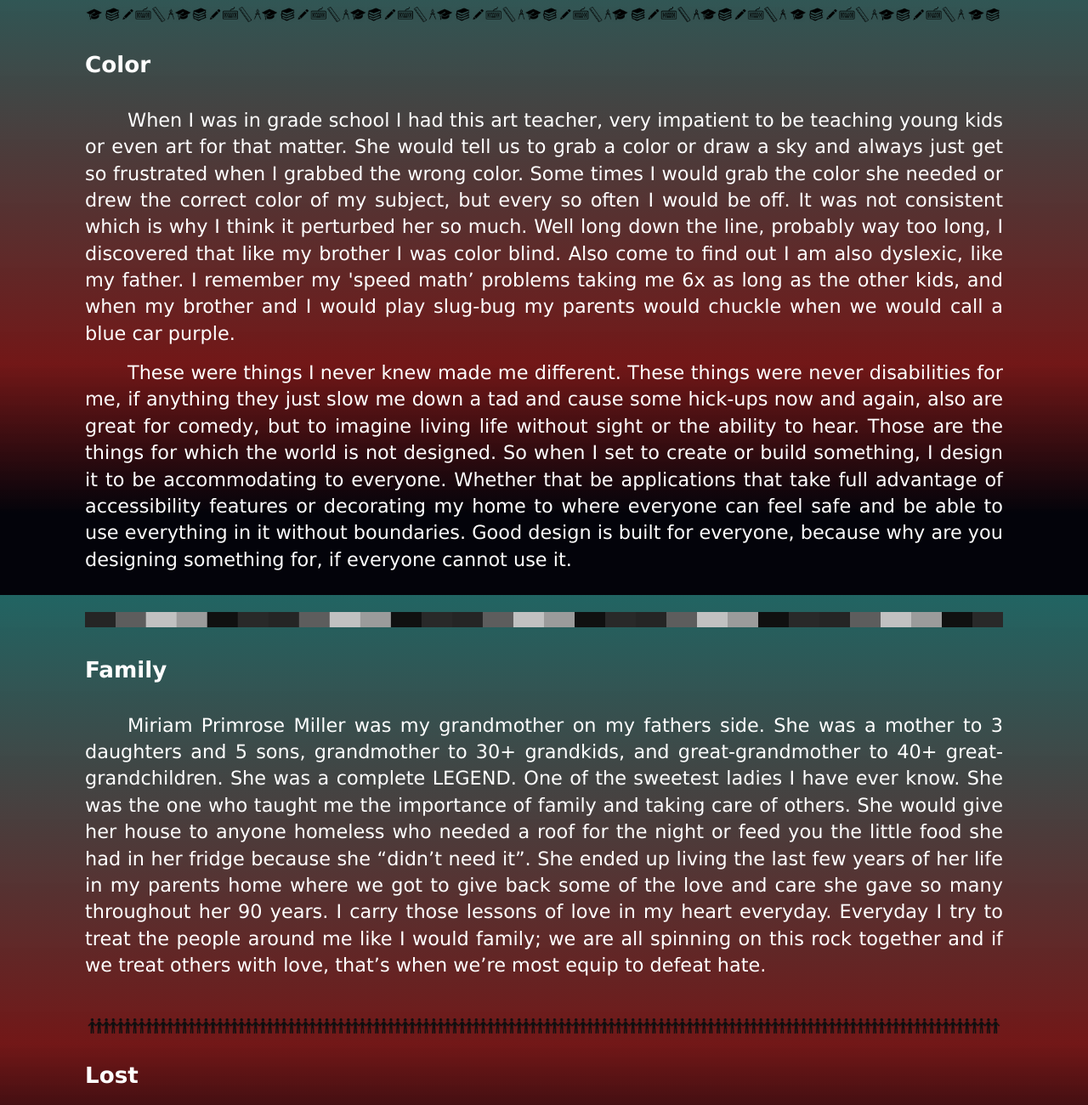
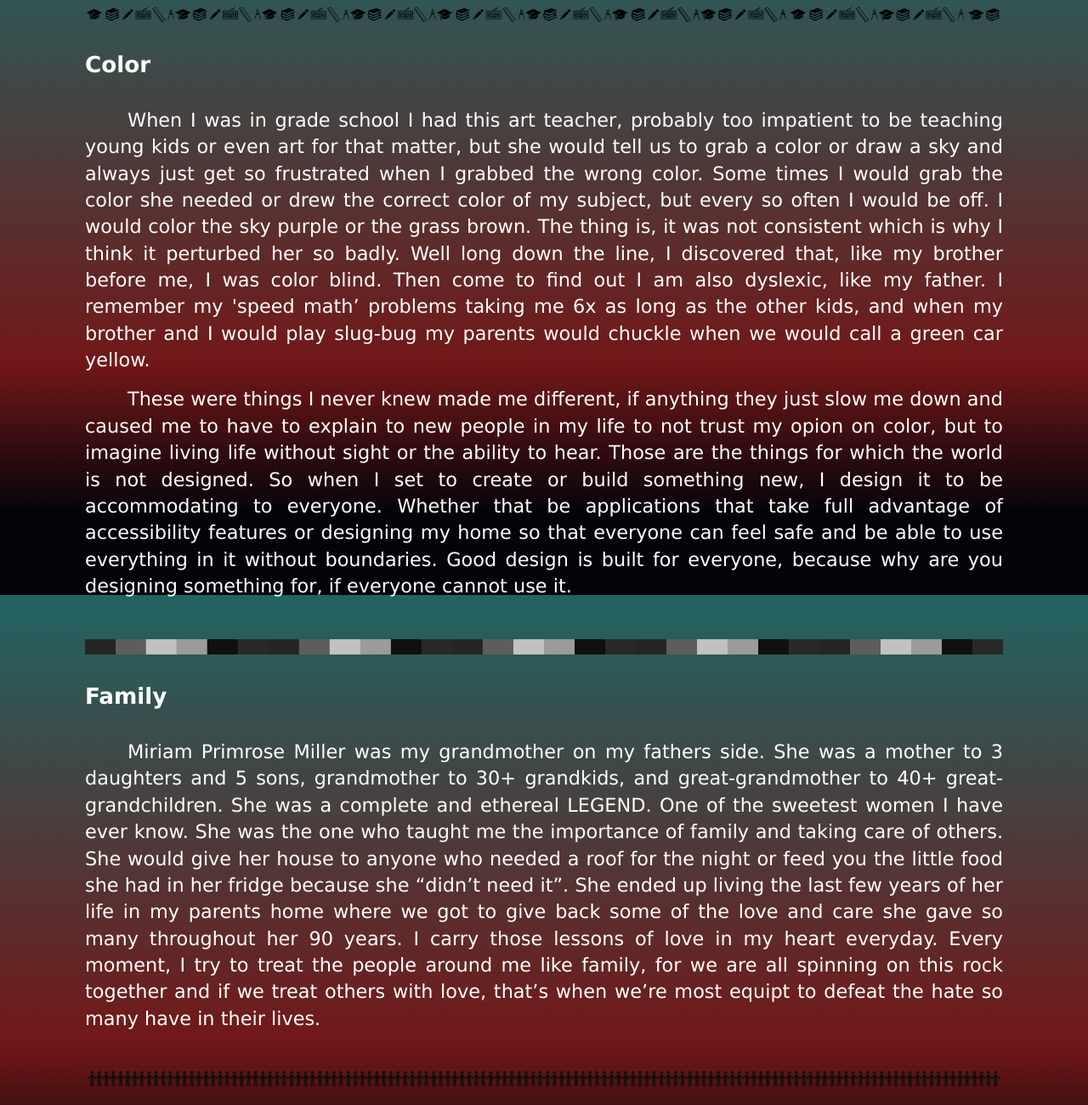
Before and after one commit to lukelmiller/Portfolio-Archive, a plain HTML site: page me.html in a window 1280 px wide. Shown: the part 1700-3000 px from the top of the page at 85% size. Drawn offline with nearby package versions, Linux system fonts and the light colour scheme.

Commit message:
Grammar edits

```diff
--- a/me.html
+++ b/me.html
@@ -82,25 +82,26 @@
     <article>
       <h3>Color</h3>
       <br>
-      <p class="indent">When I was in grade school I had this art teacher, very impatient to
-      be teaching young kids or even art for that matter. She would tell us to
+      <p class="indent">When I was in grade school I had this art teacher, probably too impatient to
+      be teaching young kids or even art for that matter, but she would tell us to
       grab a color or draw a sky and always just get so frustrated when I grabbed
       the wrong color. Some times I would grab the color she needed or drew the
-      correct color of my subject, but every so often I would be off. It was not
-      consistent which is why I think it perturbed her so much. Well long down
-      the line, probably way too long, I discovered that like my brother I was
-      color blind. Also come to find out I am also dyslexic, like my father.
+      correct color of my subject, but every so often I would be off. I would color the sky purple or
+      the grass brown. The thing is, it was not
+      consistent which is why I think it perturbed her so badly. Well long down
+      the line, I discovered that, like my brother before me, I was
+      color blind. Then come to find out I am also dyslexic, like my father.
       I remember my 'speed math’ problems taking me 6x as long as the other kids,
       and when my brother and I would play slug-bug my parents would chuckle
-      when we would call a blue car purple.</p>
-      <p  class="indent">These were things I never knew made me different. These things were never disabilities for me, if
-      anything they just slow me down a tad and cause some hick-ups now and again,
-      also are great for comedy, but to imagine living life without sight or
+      when we would call a green car yellow.</p>
+      <p  class="indent">These were things I never knew made me different, if
+      anything they just slow me down and caused me to have to explain to new
+      people in my life to not trust my opion on color, but to imagine living life without sight or
       the ability to hear. Those are the things for which the world is not
-      designed. So when I set to create or build something, I design it to
+      designed. So when I set to create or build something new, I design it to
       be accommodating to everyone. Whether that be applications that take
-      full advantage of accessibility features or decorating my home to
-      where everyone can feel safe and be able to use everything in it without
+      full advantage of accessibility features or designing my home so that
+       everyone can feel safe and be able to use everything in it without
       boundaries. Good design is built for everyone, because why are you designing
       something for, if everyone cannot use it. </p>
       <br>
@@ -113,17 +114,18 @@
       <br>
       <p class="indent">Miriam Primrose Miller was my grandmother on my fathers side. She was
       a mother to 3 daughters and 5 sons, grandmother to 30+ grandkids, and
-      great-grandmother to 40+ great-grandchildren. She was a complete LEGEND.
-      One of the sweetest ladies I have ever know. She was the one who taught
+      great-grandmother to 40+ great-grandchildren. She was a complete and ethereal LEGEND.
+      One of the sweetest women I have ever know. She was the one who taught
       me the importance of family and taking care of others. She would give
-      her house to  anyone homeless who needed a roof for the night or feed
+      her house to anyone who needed a roof for the night or feed
       you the little food she had in her fridge because she “didn’t need it”.
       She ended up living the last few years of her life in my parents home
       where we got to give back some of the love and care she gave so many
       throughout her 90 years. I carry those lessons of love in my heart
-      everyday. Everyday I try to treat the people around me like I would
-      family; we are all spinning on this rock together and if we treat others
-      with love, that’s when we’re most equip to defeat hate.</p>
+      everyday. Every moment, I try to treat the people around me like family,
+      for we are all spinning on this rock together and if we treat others
+      with love, that’s when we’re most equipt to defeat the hate so many have
+      in their lives.</p>
       <br>
       <img src="images/family.png" alt="Stick Figures Holding Hands">
       <br>
```
Also changed, not shown: index.html (+1 -1 lines).
